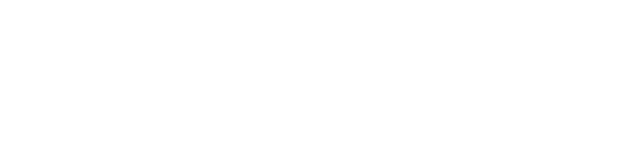
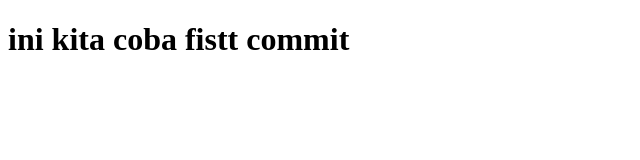
Before and after one commit to wadelerman/Desain-Web, a plain HTML site: page Week 3/Tugas 1/index.html in a window 1280 px wide. Shown: the whole page, without its empty margins (0-640 px from the left). Drawn offline with Linux system fonts and the light colour scheme.

Commit message:
mencoba lagi, tadi error kena google drive desktop

```diff
--- a/Week 3/Tugas 1/index.html
+++ b/Week 3/Tugas 1/index.html
@@ -3,7 +3,7 @@
 <head>
 <title>Layout-ing</title>
 </head>
-
+<h1> ini kita coba fistt commit</h1>
 <body>
 </body>
 
```
